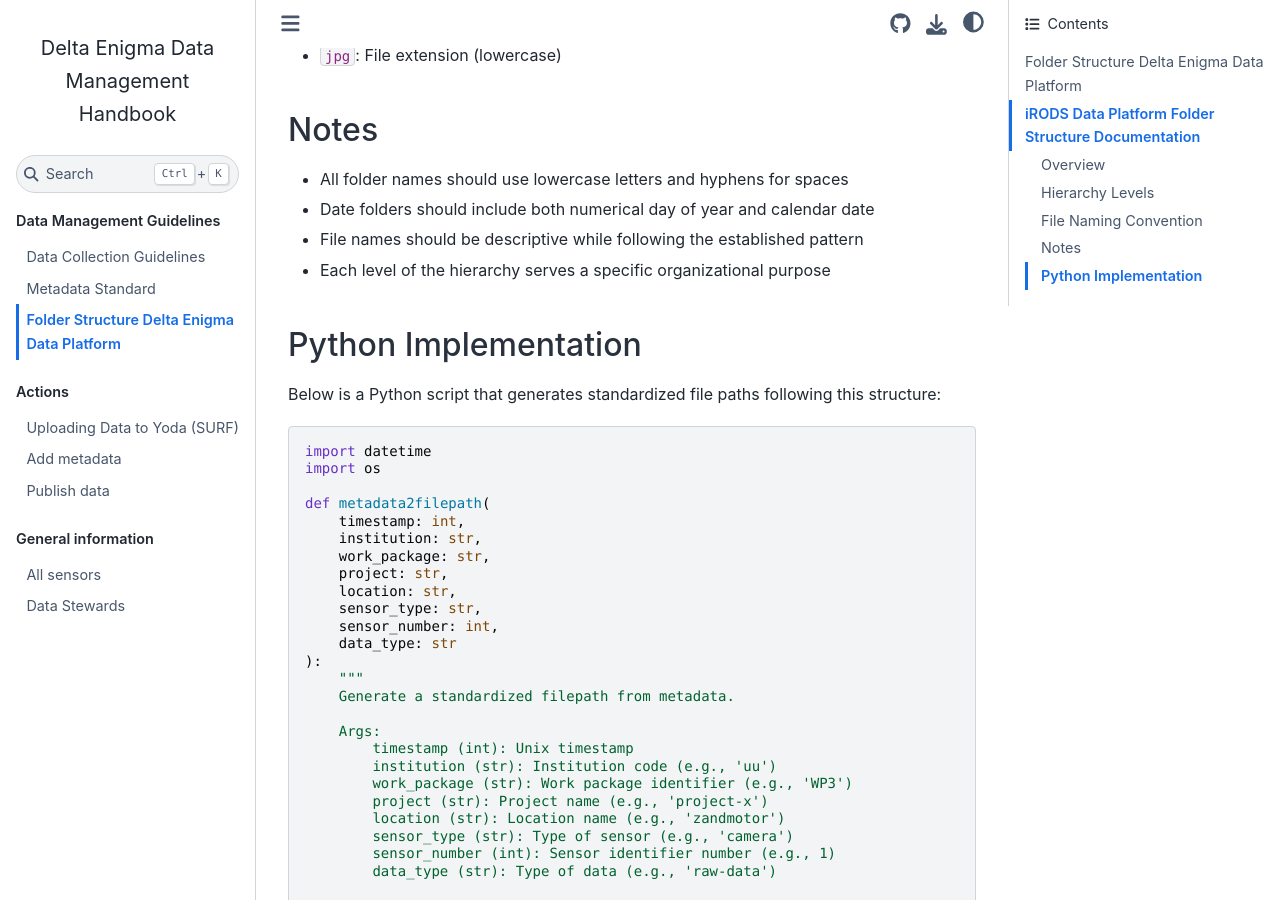
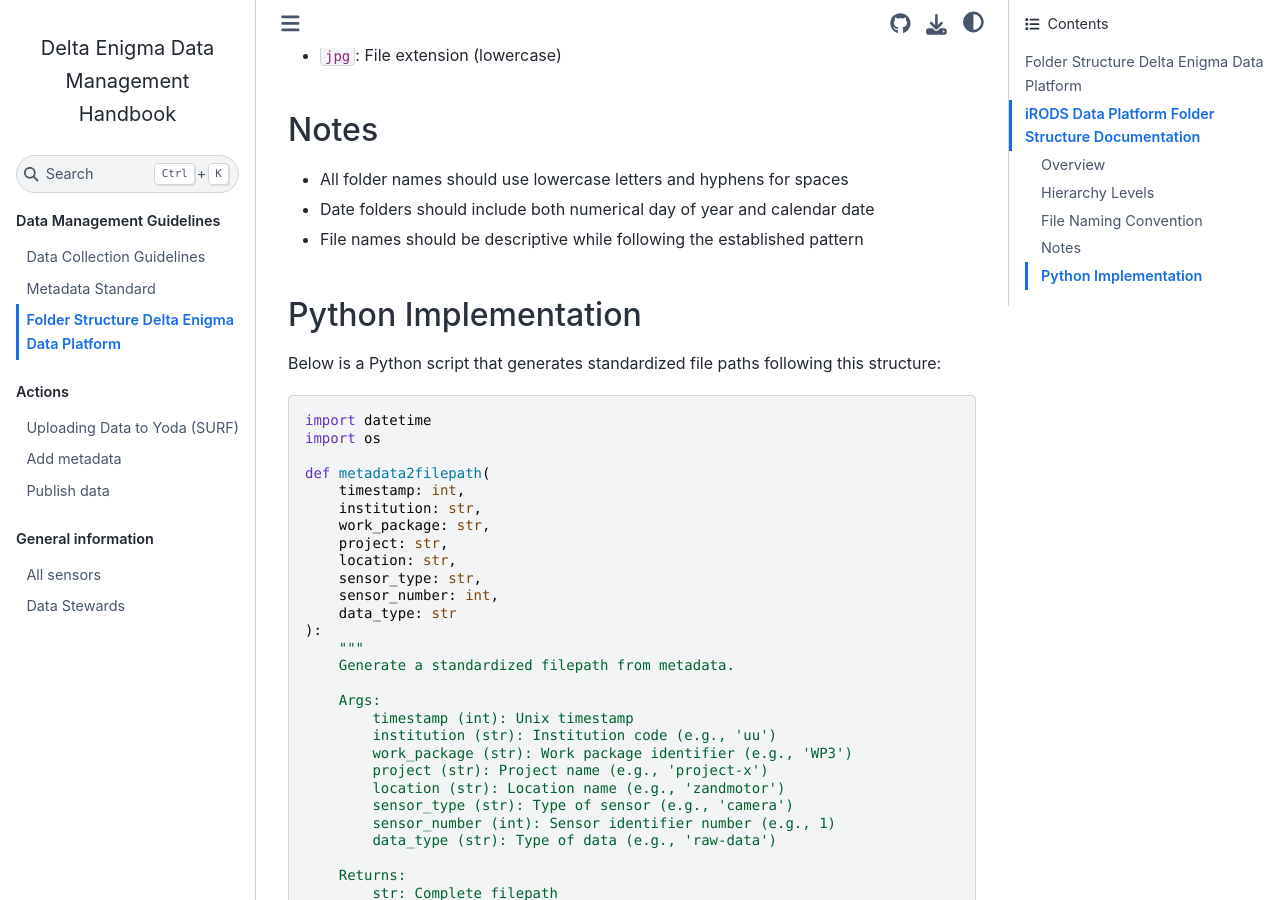
Before and after one commit to Deltares-research/delta-enigma, a Sphinx documentation site: the page built from docs/source/01_data_guidelines/03_folder_structure.md, in a window 1280 px wide and 900 px high, scrolled down 2684 px. Built offline with Sphinx 7.4.7 and the Sphinx Book theme 1.1.4, drawn with Linux system fonts in a browser that asks for light colours; some of the changed lines change nothing that is shown; some of the changed text lies outside the part shown.

Commit message:
Edit folder structure docs

```diff
--- a/docs/source/01_data_guidelines/03_folder_structure.md
+++ b/docs/source/01_data_guidelines/03_folder_structure.md
@@ -35,7 +35,7 @@
 
 ### 4. Project Level
 - `project-x/`: Specific project directory
-  - Format: `project-{project-name}`
+  - Format: `{project-name}`
 
 ### 5. Location Level
 - `zandmotor/`: Geographic or site-specific location
@@ -80,7 +80,6 @@
 - All folder names should use lowercase letters and hyphens for spaces
 - Date folders should include both numerical day of year and calendar date
 - File names should be descriptive while following the established pattern
-- Each level of the hierarchy serves a specific organizational purpose
 
 ## Python Implementation
 
```
